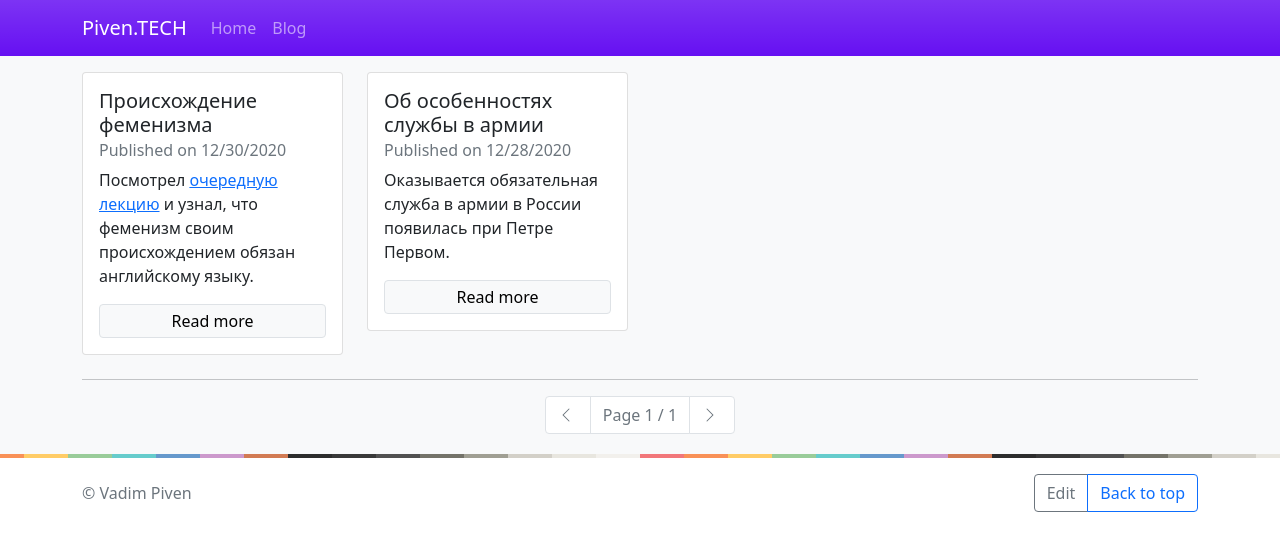
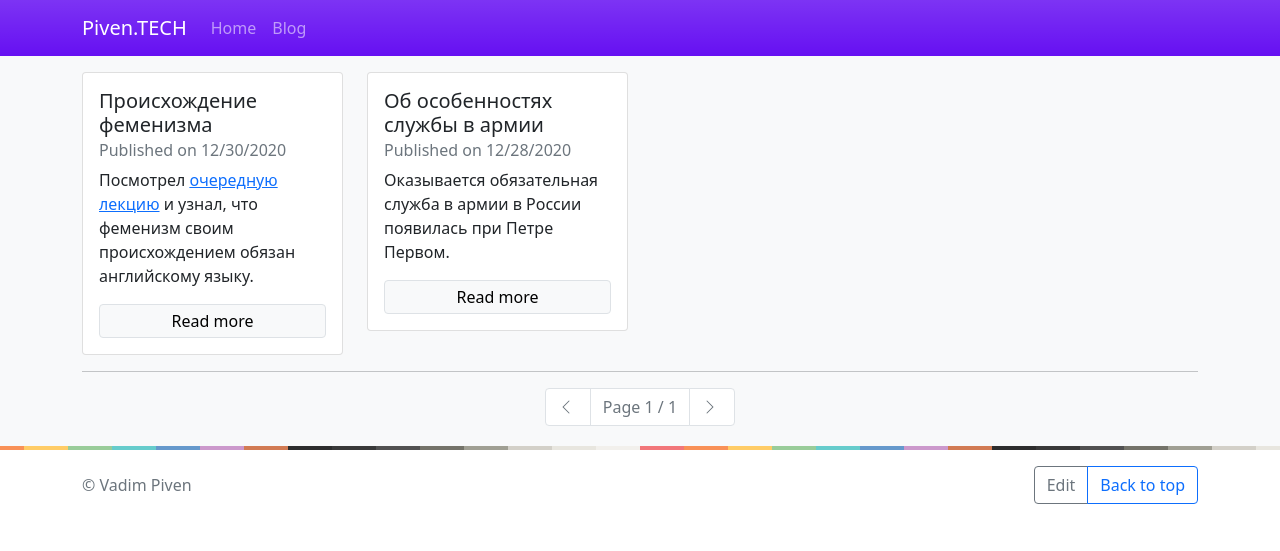
Before and after one commit to vadimpiven/vadimpiven, a Jekyll site: the page built from blog/index.html, in a window 1280 px wide. Shown: the top 551 px of the page. Built offline with Jekyll 4.4.1, drawn with Linux system fonts in a browser that asks for light colours; the list of posts is cut into pages by our own code.

Commit message:
Update index.html

```diff
--- a/blog/index.html
+++ b/blog/index.html
@@ -17,7 +17,7 @@ title: Piven.TECH Blog
   {% endfor %}
 </div>
 
-<hr>
+<hr class="mt-2">
 
 <nav aria-label="pagenation navbar">
   <ul class="pagination justify-content-center pagination-md">
```
